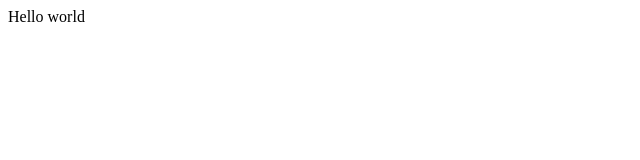
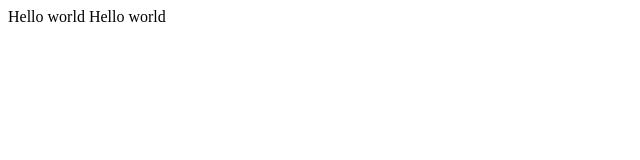
Before and after one commit to zadeTushar/Practise2, a plain HTML site: page Index.html in a window 1280 px wide. Shown: the whole page, without its empty margins (0-640 px from the left). Drawn offline with Linux system fonts and the light colour scheme.

Commit message:
updated 2 times

```diff
--- a/Index.html
+++ b/Index.html
@@ -1 +1 @@
-<html><head>Hello world</head><body></body></html>
+<html><head>Hello world Hello world</head><body></body></html>
```
